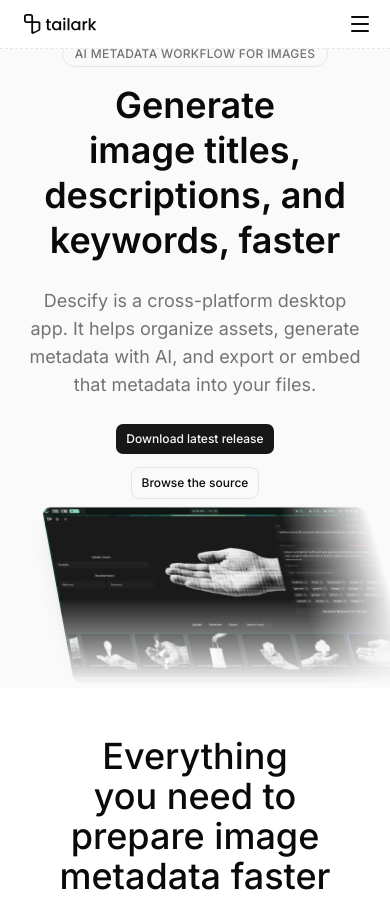
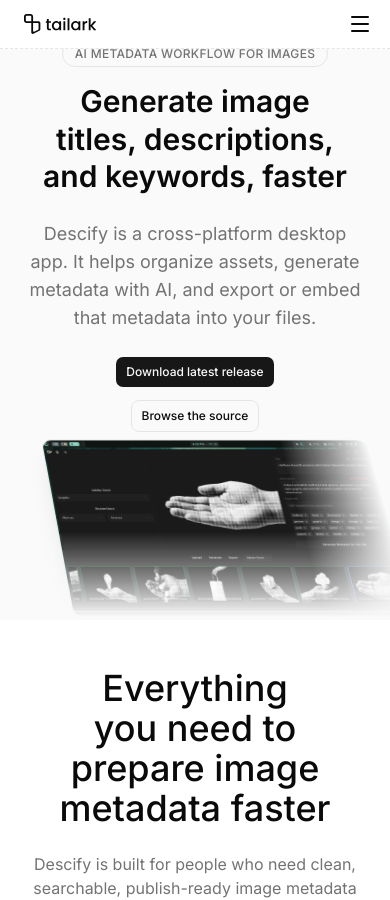
Before and after one commit to arrifat346afs/Descify-wab, a Next.js app: page / in a window 390 px wide. Shown: the top 900 px of the page. Built offline with nearby package versions, Linux system fonts and the light colour scheme.

Commit message:
feat(hero): Adjust main heading text size on small screens

```diff
--- a/components/hero-section.tsx
+++ b/components/hero-section.tsx
@@ -104,7 +104,7 @@
               <span className="inline-block rounded-full border px-3 py-1 text-xs font-medium tracking-wide text-muted-foreground uppercase">
                 AI metadata workflow for images
               </span>
-              <h1 className="mx-auto mt-4 max-w-5xl text-4xl font-semibold leading-tight text-balance md:text-5xl lg:text-5xl xl:text-6xl">
+              <h1 className="mx-auto mt-4 max-w-5xl text-3xl font-semibold leading-tight text-balance md:text-5xl lg:text-5xl xl:text-6xl">
                 Generate image titles, descriptions, and keywords, faster
               </h1>
               <p className="mx-auto my-6 max-w-3xl text-lg text-muted-foreground md:text-xl">
```
